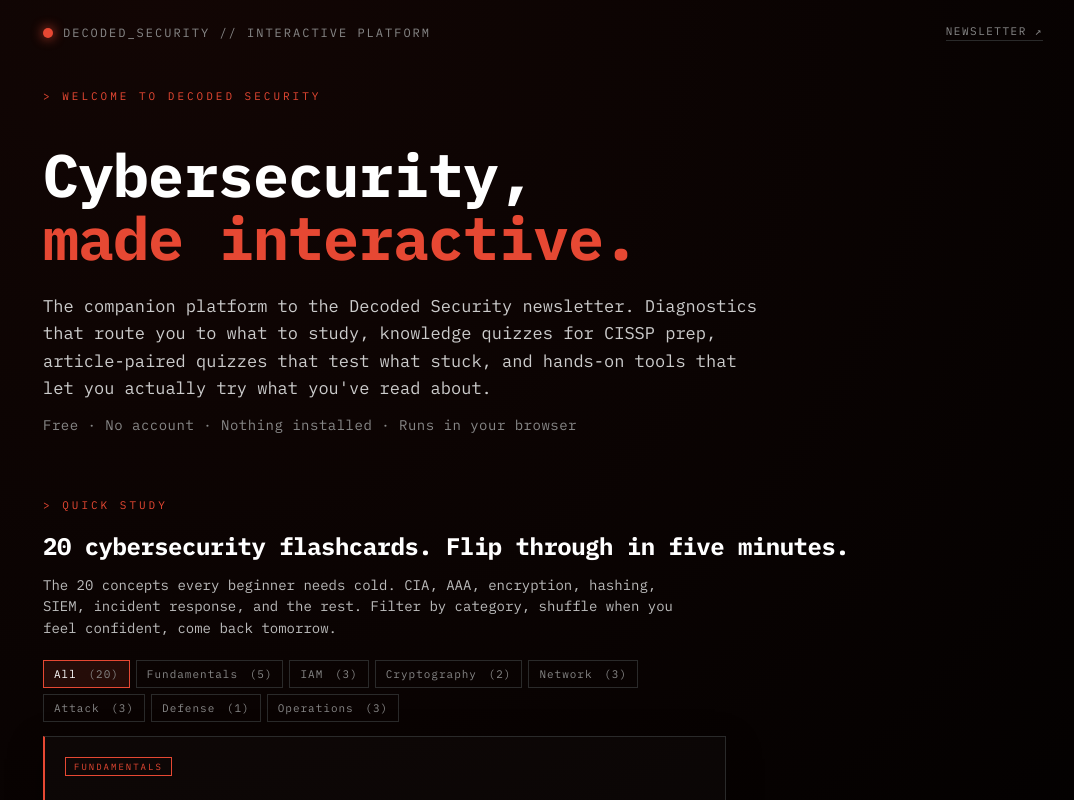
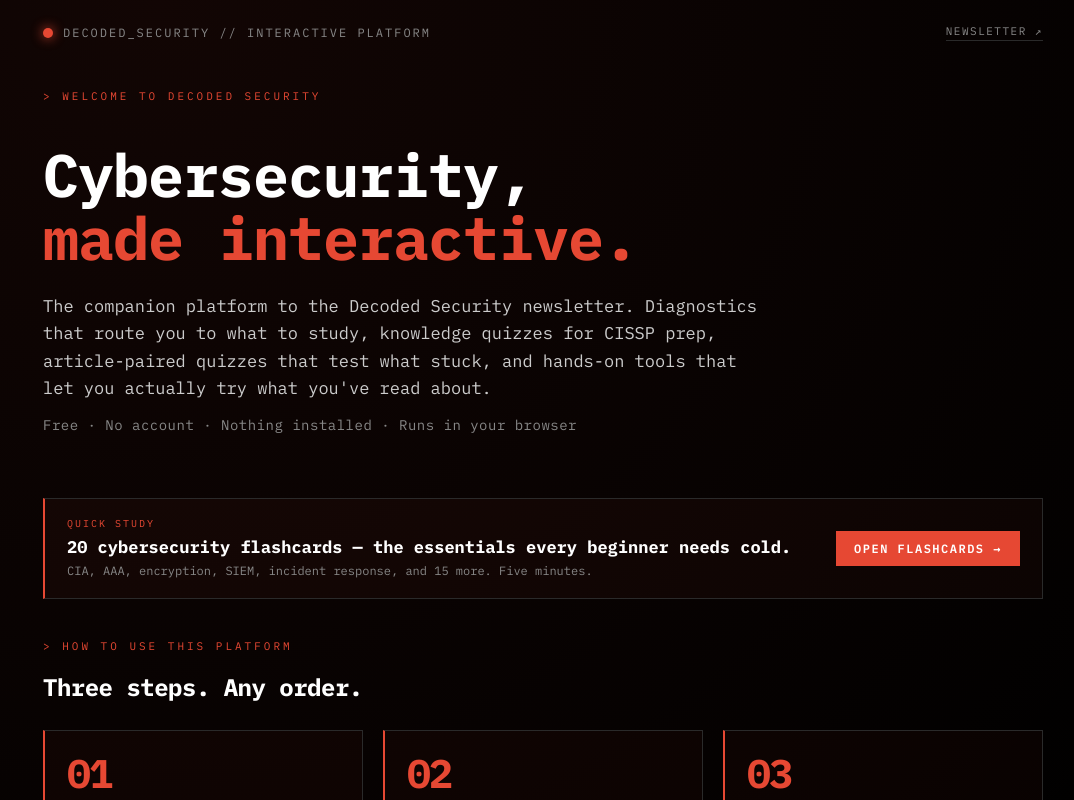
Before and after one commit to winkleri-23/Quiz-platform, a React (Vite) app: page / in a window 1280 px wide. Shown: the top 800 px of the page, without its empty margins (97-1171 px from the left). Built offline with nearby package versions, Linux system fonts and the light colour scheme.

Commit message:
Flashcards separate page

```diff
--- a/src/App.jsx
+++ b/src/App.jsx
@@ -1,5 +1,6 @@
 import { useEffect, useState, useCallback } from "react";
 import CategoryHub from "./CategoryHub.jsx";
+import FlashcardsPage from "./FlashcardsPage.jsx";
 import DiagnosticsCategory from "./DiagnosticsCategory.jsx";
 import CisspCategory from "./CisspCategory.jsx";
 import CisspDomainTopics from "./CisspDomainTopics.jsx";
@@ -102,6 +103,7 @@
   if (route === "cissp") return <CisspCategory />;
   if (route === "articles") return <ArticleQuizCategory />;
   if (route === "tools") return <ToolsCategory />;
+  if (route === "flashcards") return <FlashcardsPage />;
   if (route === "tools/subnet-calculator") return <SubnetCalculator />;
   if (route === "tools/spoof-check") return <SpoofCheckTool />;
   if (route === "tools/linux-sandbox") return <LinuxSandbox />;
--- a/src/CategoryHub.jsx
+++ b/src/CategoryHub.jsx
@@ -1,6 +1,5 @@
 import { useEffect } from "react";
 import { track } from "@vercel/analytics/react";
-import Flashcards from "./Flashcards.jsx";
 
 // =============================================================================
 // DECODED SECURITY — CATEGORY HUB (Homepage)
@@ -121,19 +120,38 @@
           </p>
         </div>
 
-        {/* FLASHCARDS WIDGET — try the platform right on the homepage */}
-        <div style={{ marginBottom: 64 }}>
-          <div style={{ fontSize: 11, color: COLORS.red, letterSpacing: 3, marginBottom: 8 }}>
-            &gt; QUICK STUDY
+        {/* FLASHCARDS PROMO — compact link to the dedicated page */}
+        <a href="/flashcards"
+          onClick={() => track("flashcards_promo_clicked")}
+          style={{
+            display: "flex", alignItems: "center", justifyContent: "space-between", gap: 16,
+            border: `1px solid ${COLORS.border}`, borderLeft: `2px solid ${COLORS.red}`,
+            padding: "18px 22px", marginBottom: 40,
+            backgroundColor: "rgba(230, 72, 51, 0.04)",
+            textDecoration: "none", color: COLORS.white,
+            flexWrap: "wrap",
+            transition: "all 150ms",
+          }}
+          onMouseEnter={(e) => { e.currentTarget.style.backgroundColor = "rgba(230, 72, 51, 0.08)"; e.currentTarget.style.borderColor = COLORS.red; }}
+          onMouseLeave={(e) => { e.currentTarget.style.backgroundColor = "rgba(230, 72, 51, 0.04)"; e.currentTarget.style.borderColor = COLORS.border; }}
+        >
+          <div style={{ flex: "1 1 320px" }}>
+            <div style={{ fontSize: 10, color: COLORS.red, letterSpacing: 2, marginBottom: 6 }}>QUICK STUDY</div>
+            <div style={{ fontSize: 17, fontWeight: 700, marginBottom: 4, lineHeight: 1.3 }}>
+              20 cybersecurity flashcards — the essentials every beginner needs cold.
+            </div>
+            <div style={{ fontSize: 12, color: COLORS.muted, lineHeight: 1.5 }}>
+              CIA, AAA, encryption, SIEM, incident response, and 15 more. Five minutes.
+            </div>
           </div>
-          <h2 style={{ fontSize: 24, fontWeight: 700, marginBottom: 12, lineHeight: 1.2, letterSpacing: -0.5 }}>
-            20 cybersecurity flashcards. Flip through in five minutes.
-          </h2>
-          <p style={{ fontSize: 14, color: "#bbbbbb", lineHeight: 1.55, marginBottom: 20, maxWidth: 640 }}>
-            The 20 concepts every beginner needs cold. CIA, AAA, encryption, hashing, SIEM, incident response, and the rest. Filter by category, shuffle when you feel confident, come back tomorrow.
-          </p>
-          <Flashcards />
-        </div>
+          <div style={{
+            fontSize: 12, fontWeight: 600, letterSpacing: 1.5, color: COLORS.white,
+            backgroundColor: COLORS.red, padding: "10px 18px",
+            whiteSpace: "nowrap",
+          }}>
+            OPEN FLASHCARDS →
+          </div>
+        </a>
 
         {/* HOW TO USE — step-by-step */}
         <div style={{ marginBottom: 64 }}>
--- /dev/null
+++ b/src/FlashcardsPage.jsx
@@ -0,0 +1,152 @@
+import { useEffect } from "react";
+import { track } from "@vercel/analytics/react";
+import Flashcards from "./Flashcards.jsx";
+
+// =============================================================================
+// DECODED SECURITY — FLASHCARDS PAGE
+// Dedicated home for the 20 essential cybersecurity flashcards. The Flashcards
+// component itself is the reusable widget; this page gives it a proper
+// full-width home with a hero, category breakdown, and study tips.
+// =============================================================================
+
+const COLORS = {
+  red: "#e64833",
+  black: "#000000",
+  white: "#FFFFFF",
+  border: "#2a2a2a",
+  muted: "#888888",
+};
+
+const SUBSCRIBE_URL = "https://www.decodedsecurity.com/subscribe";
+
+export default function FlashcardsPage() {
+  useEffect(() => {
+    const link = document.createElement("link");
+    link.rel = "stylesheet";
+    link.href = "https://fonts.googleapis.com/css2?family=IBM+Plex+Mono:wght@300;400;500;600;700&display=swap";
+    document.head.appendChild(link);
+    track("flashcards_page_opened");
+    return () => { try { document.head.removeChild(link); } catch (e) {} };
+  }, []);
+
+  const fontStack = "'IBM Plex Mono', ui-monospace, Menlo, monospace";
+
+  return (
+    <div
+      style={{
+        minHeight: "100vh",
+        backgroundColor: COLORS.black,
+        color: COLORS.white,
+        fontFamily: fontStack,
+        padding: "24px 16px",
+        backgroundImage: `radial-gradient(circle at 20% 0%, rgba(230, 72, 51, 0.08), transparent 50%), radial-gradient(circle at 80% 100%, rgba(230, 72, 51, 0.05), transparent 50%)`,
+      }}
+    >
+      <div style={{ maxWidth: 880, margin: "0 auto" }}>
+        <header style={{ marginBottom: 32, display: "flex", alignItems: "center", justifyContent: "space-between", flexWrap: "wrap", gap: 12 }}>
+          <div style={{ display: "flex", alignItems: "center", gap: 10 }}>
+            <div style={{ width: 10, height: 10, backgroundColor: COLORS.red, borderRadius: "50%", boxShadow: `0 0 12px ${COLORS.red}` }} />
+            <div style={{ fontSize: 12, letterSpacing: 2, color: COLORS.muted }}>DECODED_SECURITY // FLASHCARDS</div>
+          </div>
+          <a href="/" style={{ fontSize: 11, letterSpacing: 1.5, color: COLORS.muted, textDecoration: "none", borderBottom: `1px solid ${COLORS.border}`, paddingBottom: 2 }}
+            onMouseEnter={(e) => { e.currentTarget.style.color = COLORS.red; e.currentTarget.style.borderBottomColor = COLORS.red; }}
+            onMouseLeave={(e) => { e.currentTarget.style.color = COLORS.muted; e.currentTarget.style.borderBottomColor = COLORS.border; }}
+          >
+            ← BACK TO HUB
+          </a>
+        </header>
+
+        {/* Hero */}
+        <div style={{ animation: "fadeIn 500ms ease-out", marginBottom: 36 }}>
+          <div style={{ fontSize: 11, color: COLORS.red, letterSpacing: 3, marginBottom: 16 }}>&gt; 20-CARD ESSENTIALS DECK</div>
+          <h1 style={{ fontSize: "clamp(32px, 5vw, 48px)", fontWeight: 700, lineHeight: 1.08, marginBottom: 18, letterSpacing: -1 }}>
+            The 20 cybersecurity terms every beginner needs <span style={{ color: COLORS.red }}>cold.</span>
+          </h1>
+          <p style={{ fontSize: 15, lineHeight: 1.6, color: "#cccccc", marginBottom: 14, maxWidth: 720 }}>
+            Not 200. Not 50. Twenty. The concepts that come up in every SOC interview, every CC / CISSP / Security+ exam, and every conversation with a real security team. Filter by category, flip through, shuffle when you feel confident.
+          </p>
+          <p style={{ fontSize: 13, color: COLORS.muted, marginBottom: 0, lineHeight: 1.55 }}>
+            Click a card to flip. No account. Works offline once loaded. Come back tomorrow.
+          </p>
+        </div>
+
+        {/* The widget itself */}
+        <Flashcards />
+
+        {/* Category breakdown */}
+        <div style={{ marginTop: 48, marginBottom: 36 }}>
+          <div style={{ fontSize: 11, color: COLORS.red, letterSpacing: 3, marginBottom: 12 }}>&gt; WHAT'S IN THE DECK</div>
+          <div style={{ display: "grid", gridTemplateColumns: "repeat(auto-fit, minmax(220px, 1fr))", gap: 12 }}>
+            {[
+              { label: "Fundamentals", count: 5, body: "CIA, Defense in Depth, Zero Trust, Vulnerability vs Exploit, Risk = Threat × Vulnerability." },
+              { label: "IAM", count: 3, body: "AAA, Least Privilege, MFA." },
+              { label: "Cryptography", count: 2, body: "Encryption (symmetric vs asymmetric), Hashing." },
+              { label: "Network", count: 3, body: "Firewall, VPN, IDS vs IPS." },
+              { label: "Attack", count: 3, body: "Phishing, DDoS, Ransomware." },
+              { label: "Defense", count: 1, body: "Patch Management." },
+              { label: "Operations", count: 3, body: "SIEM, SOC, Incident Response." },
+            ].map((cat) => (
+              <div key={cat.label} style={{ border: `1px solid ${COLORS.border}`, borderLeft: `2px solid ${COLORS.red}`, padding: 14, backgroundColor: "rgba(255,255,255,0.02)" }}>
+                <div style={{ fontSize: 10, color: COLORS.muted, letterSpacing: 1.5, marginBottom: 4 }}>{cat.label.toUpperCase()} · {cat.count}</div>
+                <div style={{ fontSize: 12.5, color: "#cccccc", lineHeight: 1.5 }}>{cat.body}</div>
+              </div>
+            ))}
+          </div>
+        </div>
+
+        {/* How to use */}
+        <div style={{ marginBottom: 36 }}>
+          <div style={{ fontSize: 11, color: COLORS.red, letterSpacing: 3, marginBottom: 12 }}>&gt; HOW TO USE</div>
+          <div style={{ display: "grid", gridTemplateColumns: "repeat(auto-fit, minmax(220px, 1fr))", gap: 12 }}>
+            <Tip num="01" title="First pass — front only.">
+              Read only the term. Say the definition out loud. Flip to check. Move on.
+            </Tip>
+            <Tip num="02" title="Second pass — shuffle.">
+              Hit shuffle. Recognition is easier than recall. Random order forces recall.
+            </Tip>
+            <Tip num="03" title="Third pass — filter.">
+              Weakest category? Filter to that one, flip only that mini-deck until it clicks.
+            </Tip>
+          </div>
+        </div>
+
+        {/* Newsletter */}
+        <div style={{ border: `1px solid ${COLORS.border}`, padding: 24, marginBottom: 20 }}>
+          <div style={{ fontSize: 11, color: COLORS.muted, letterSpacing: 3, marginBottom: 10 }}>NEWSLETTER</div>
+          <div style={{ fontSize: 18, fontWeight: 700, marginBottom: 8, lineHeight: 1.3 }}>Free weekly cybersecurity breakdowns.</div>
+          <p style={{ fontSize: 13, color: "#bbbbbb", marginBottom: 16, lineHeight: 1.5 }}>Each term in this deck has an article behind it. 1,450+ readers.</p>
+          <a href={SUBSCRIBE_URL} target="_blank" rel="noopener noreferrer"
+            onClick={() => track("subscribe_clicked", { page: "flashcards" })}
+            style={{
+              display: "inline-block", fontFamily: fontStack, fontSize: 13, fontWeight: 600,
+              letterSpacing: 1.5, color: COLORS.white, backgroundColor: COLORS.red,
+              textDecoration: "none", padding: "12px 22px",
+            }}
+          >
+            SUBSCRIBE →
+          </a>
+        </div>
+
+        <footer style={{ marginTop: 60, paddingTop: 24, borderTop: `1px solid ${COLORS.border}`, fontSize: 11, color: COLORS.muted, letterSpacing: 1.5, display: "flex", justifyContent: "space-between", flexWrap: "wrap", gap: 12 }}>
+          <div>DECODED_SECURITY // FLASHCARDS_v1</div>
+          <div>20 CONCEPTS · FIVE MINUTES</div>
+        </footer>
+      </div>
+
+      <style>{`
+        @keyframes fadeIn { from { opacity: 0; transform: translateY(8px); } to { opacity: 1; transform: translateY(0); } }
+        button:focus-visible, a:focus-visible { outline: 2px solid ${COLORS.red}; outline-offset: 2px; }
+      `}</style>
+    </div>
+  );
+}
+
+function Tip({ num, title, children }) {
+  return (
+    <div style={{ border: `1px solid ${COLORS.border}`, padding: 16, backgroundColor: "rgba(255,255,255,0.02)" }}>
+      <div style={{ fontSize: 26, fontWeight: 700, color: COLORS.red, lineHeight: 1, marginBottom: 8, letterSpacing: -1 }}>{num}</div>
+      <div style={{ fontSize: 14, fontWeight: 700, color: COLORS.white, marginBottom: 6, lineHeight: 1.3 }}>{title}</div>
+      <div style={{ fontSize: 12.5, color: "#bbbbbb", lineHeight: 1.55 }}>{children}</div>
+    </div>
+  );
+}
```
Also changed, not shown: scripts/generate-og-pages.mjs (+7 -0 lines), public/og-flashcards.png (added).
